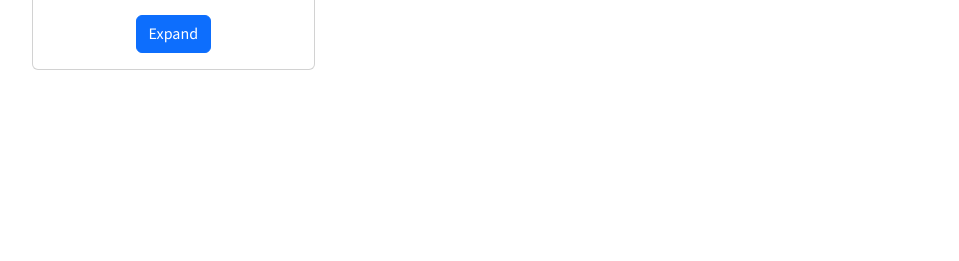
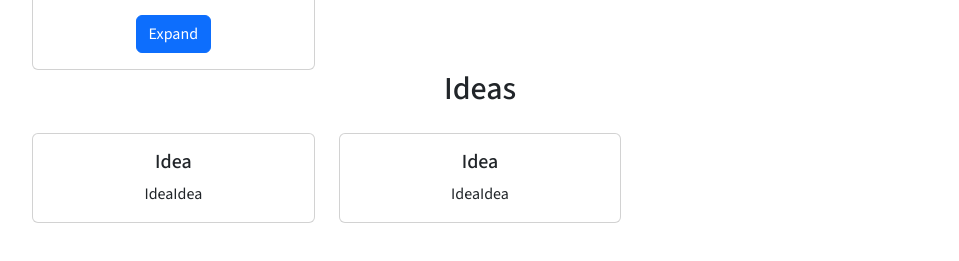
Before and after one commit to ulab-uiuc/research-town, a React (Create React App) app in the folder frontend/: page / in a window 1280 px wide. Shown: the part 571-832 px from the top of the page, without its empty margins (160-1119 px from the left). Before the commit the page ends 800 px from the top, so only its background shows below. Built offline with nearby package versions, Linux system fonts and the light colour scheme.

Commit message:
update idea card

```diff
--- a/frontend/src/components/OutputDisplay.jsx
+++ b/frontend/src/components/OutputDisplay.jsx
@@ -3,6 +3,7 @@ import ReactMarkdown from "react-markdown";
 import Container from "react-bootstrap/Container";
 import Row from "react-bootstrap/Row";
 import Col from "react-bootstrap/Col";
+import Card from "react-bootstrap/Card";
 
 import ExpandableCard from "./ExpandableCard";
 import GraphVisualizer from "./GraphVisualizer";
@@ -14,6 +15,11 @@ function OutputDisplay({ output }) {
     { type: "Insight", summary: "Summary", content: "Content" },
     { type: "Insight", summary: "Summary", content: "Content" },
     { type: "Insight", summary: "Summary", content: "Content" },
+  ];
+
+  const ideaList = [
+    { type: "Idea", idea: ["Idea", "Idea"] },
+    { type: "Idea", idea: ["Idea", "Idea"] },
   ];
   return (
     <div>
@@ -115,6 +121,23 @@ function OutputDisplay({ output }) {
             </Col>
           ))}
         </Row>
+        <Row className="mb-3">
+          <Col>
+            <h2>Ideas</h2>
+          </Col>
+        </Row>
+        <Row>
+          {ideaList.map((idea, index) => (
+            <Col xs={4}>
+              <Card>
+                <Card.Body>
+                  <Card.Title>{idea.type}</Card.Title>
+                  <Card.Text>{idea.idea}</Card.Text>
+                </Card.Body>
+              </Card>
+            </Col>
+          ))}
+        </Row>
       </Container>
     </div>
   );
```
